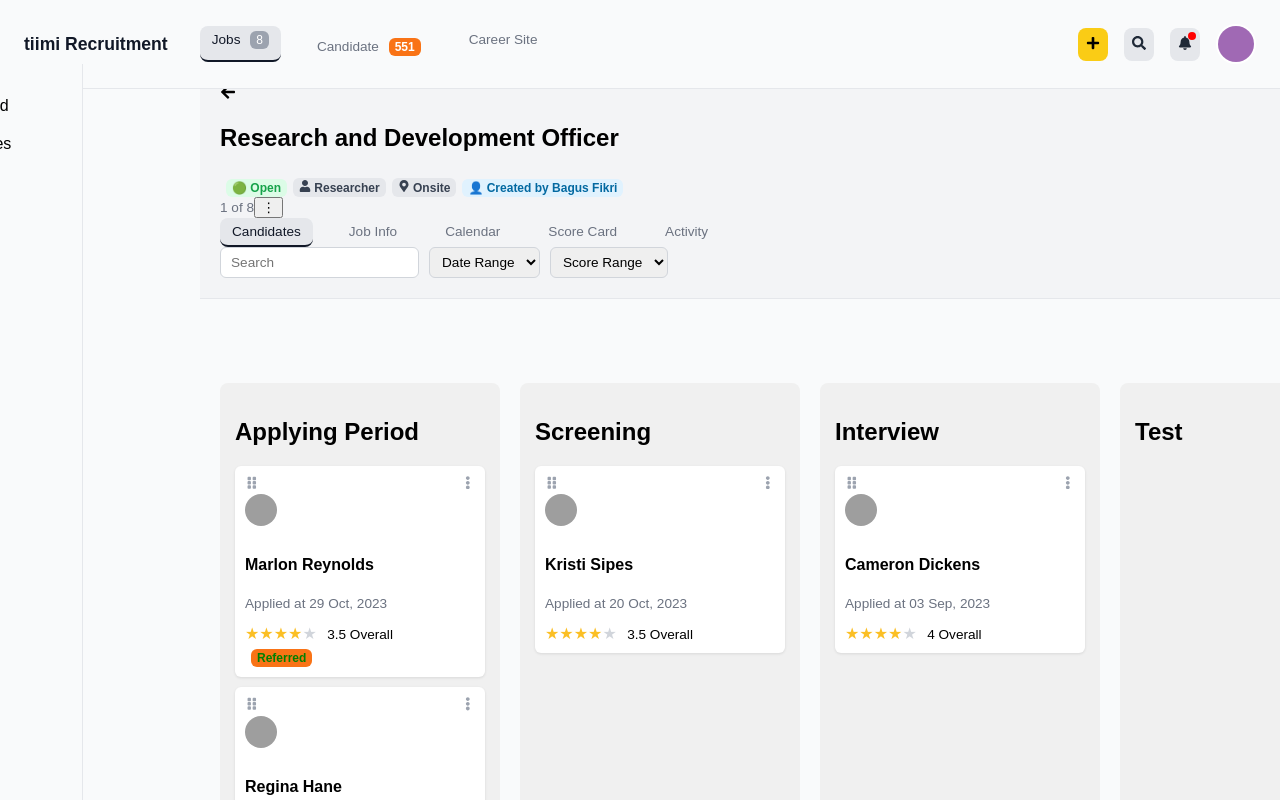
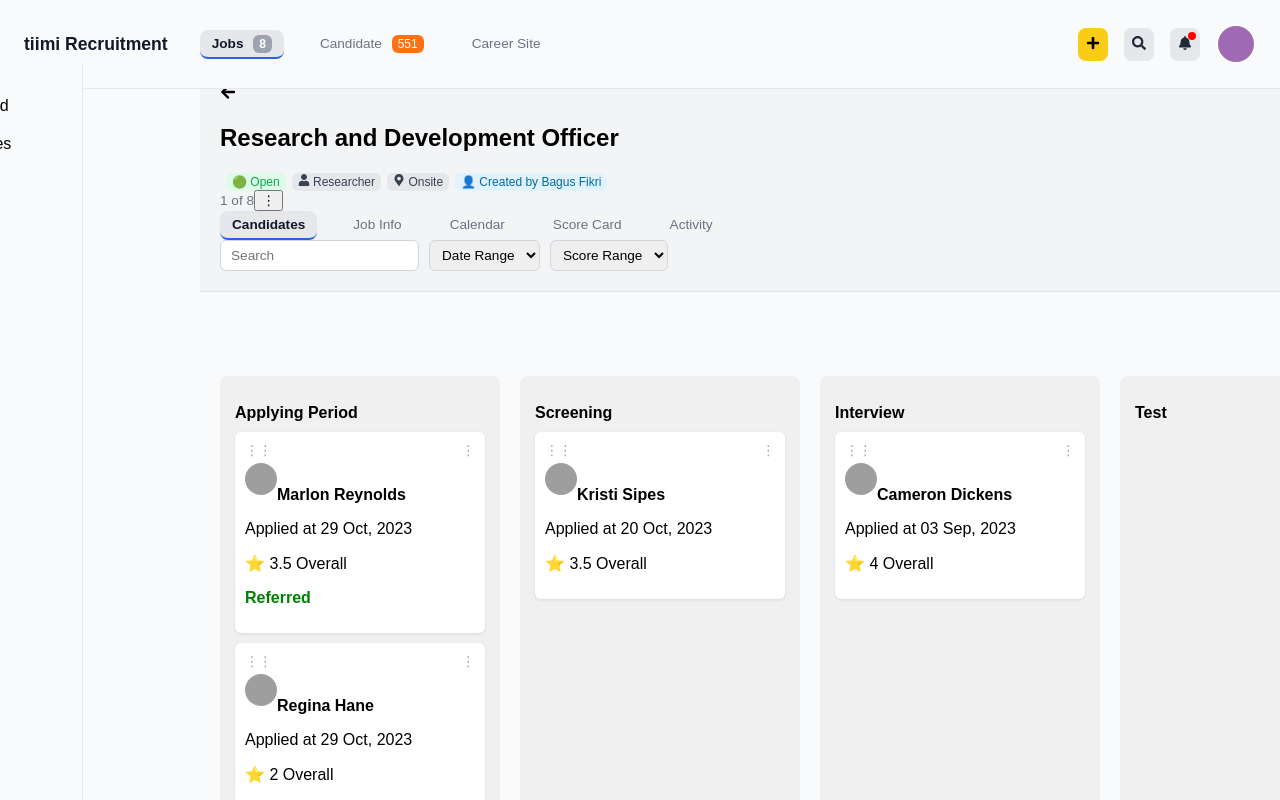
Before and after one commit to DewendraDinuri/recruitment-pipeline-board, a React (Create React App) app in the folder client/: page / in a window 1280 px wide. Shown: the top 800 px of the page. Built offline with nearby package versions, Linux system fonts and the light colour scheme; grey boxes are pictures that could not be loaded.

Commit message:
Pollished Client page

```diff
--- a/client/src/App.jsx
+++ b/client/src/App.jsx
@@ -1,24 +1,22 @@
-import CandidateModal from './components/CandidateModal';
 import React, { useState } from 'react';
 import Navbar from './components/Navbar';
 import Sidebar from './components/Sidebar';
 import Header from './components/Header';
 import Board from './pages/Board';
+import CandidateModal from './components/CandidateModal';
 
 function App() {
   const [showModal, setShowModal] = useState(false);
 
   return (
     <>
+      <Navbar onAddClick={() => setShowModal(true)} />
+      <Header />
+      <div className="App">
+        <Sidebar />
+        <Board />
+      </div>
       <CandidateModal show={showModal} onClose={() => setShowModal(false)} />
-      <>
-        <Navbar />
-        <Header />
-        <div className="App">
-          <Sidebar />
-          <Board />
-        </div>
-      </>
     </>
   );
 }
--- a/client/src/app.css
+++ b/client/src/app.css
@@ -359,3 +359,64 @@ body {
     font-size: 0.85rem;
   }
 }
+
+/* Stage header colors */
+.column h2 {
+  font-size: 1rem;
+  font-weight: 600;
+  margin-bottom: 10px;
+  display: flex;
+  align-items: center;
+  gap: 8px;
+}
+
+.column h2.applying::before {
+  content: "•";
+  color: #f97316;
+}
+.column h2.screening::before {
+  content: "•";
+  color: #a855f7;
+}
+.column h2.interview::before {
+  content: "•";
+  color: #3b82f6;
+}
+.column h2.test::before {
+  content: "•";
+  color: #10b981;
+}
+
+/* Active tab */
+.tab.active {
+  color: #111827;
+  border-bottom: 2px solid #2563eb;
+  font-weight: bold;
+}
+
+/* Card three-dot menu */
+.card-menu:hover + .dropdown-menu {
+  display: block;
+}
+
+.dropdown-menu {
+  display: none;
+  position: absolute;
+  background: white;
+  border: 1px solid #e5e7eb;
+  box-shadow: 0 2px 6px rgba(0,0,0,0.1);
+  right: 8px;
+  top: 28px;
+  border-radius: 6px;
+  font-size: 0.85rem;
+  z-index: 50;
+}
+
+.dropdown-menu div {
+  padding: 6px 10px;
+  cursor: pointer;
+}
+
+.dropdown-menu div:hover {
+  background-color: #f3f4f6;
+}
--- a/client/src/components/CandidateCard.jsx
+++ b/client/src/components/CandidateCard.jsx
@@ -1,24 +1,37 @@
-import React from 'react';
-import '../Style/CandidateCard.css';
-import { FaGripVertical, FaEllipsisV } from 'react-icons/fa';
+
+import React, { useState } from 'react';
 
 const CandidateCard = ({ candidate }) => {
+  const [showMenu, setShowMenu] = useState(false);
+
+  const handleDelete = () => {
+    console.log("Delete candidate", candidate.id);
+    setShowMenu(false);
+  };
+
+  const handleEdit = () => {
+    console.log("Edit candidate", candidate.id);
+    setShowMenu(false);
+  };
+
   return (
-    <div className="candidate-card">
+    <div className="candidate-card" style={{ position: 'relative' }}>
       <div className="card-top">
-        <FaGripVertical className="drag-handle" />
-        <FaEllipsisV className="card-menu" />
+        <span className="drag-handle">⋮⋮</span>
+        <span className="card-menu" onClick={() => setShowMenu(!showMenu)}>⋮</span>
+        {showMenu && (
+          <div className="dropdown-menu">
+            <div onClick={handleEdit}>Edit</div>
+            <div onClick={handleDelete}>Delete</div>
+          </div>
+        )}
       </div>
       <img src={candidate.avatar} alt={candidate.name} className="avatar" />
-      <h4>{candidate.name}</h4>
-      <p className="application-date">Applied at {candidate.appliedDate}</p>
-      <div className="rating">
-        {Array.from({ length: 5 }, (_, i) => (
-          <span key={i} className={i < Math.round(candidate.score) ? 'star filled' : 'star'}>★</span>
-        ))} <span className="score-label">{candidate.score} Overall</span>
-      </div>
-      {candidate.referred && <span className="badge referred">Referred</span>}
-      {candidate.addAssessment && <button className="assessment-btn">+ Add Assessment</button>}
+      <strong>{candidate.name}</strong>
+      <p>Applied at {candidate.appliedDate}</p>
+      <p>⭐ {candidate.score} Overall</p>
+      {candidate.referred && <p className="referred">Referred</p>}
+      {candidate.assessment && <button className="assessment-btn">+ Add Assessment</button>}
     </div>
   );
 };
--- a/client/src/index.js
+++ b/client/src/index.js
@@ -3,5 +3,6 @@ import ReactDOM from 'react-dom/client';
 import App from './App';
 import './app.css';
 
+
 const root = ReactDOM.createRoot(document.getElementById('root'));
 root.render(<App />);
```
Also changed, not shown: 1 other file (tests, documents, lock files or other folders).
